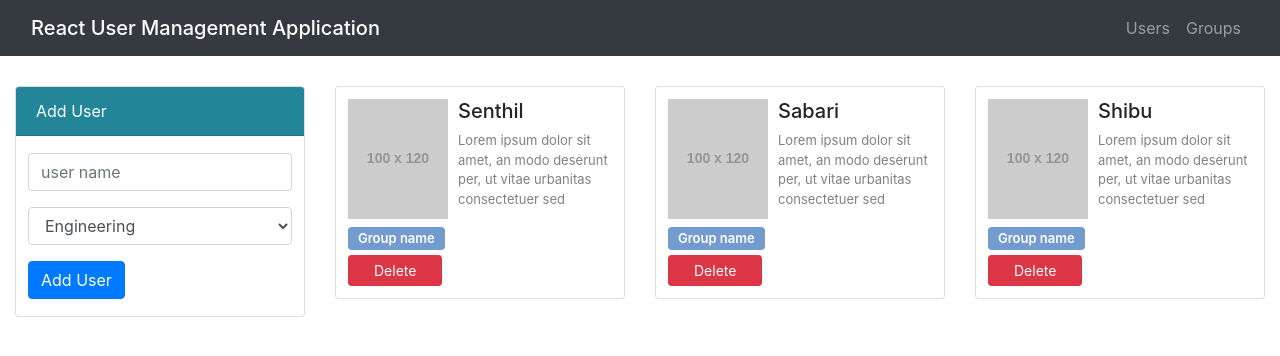
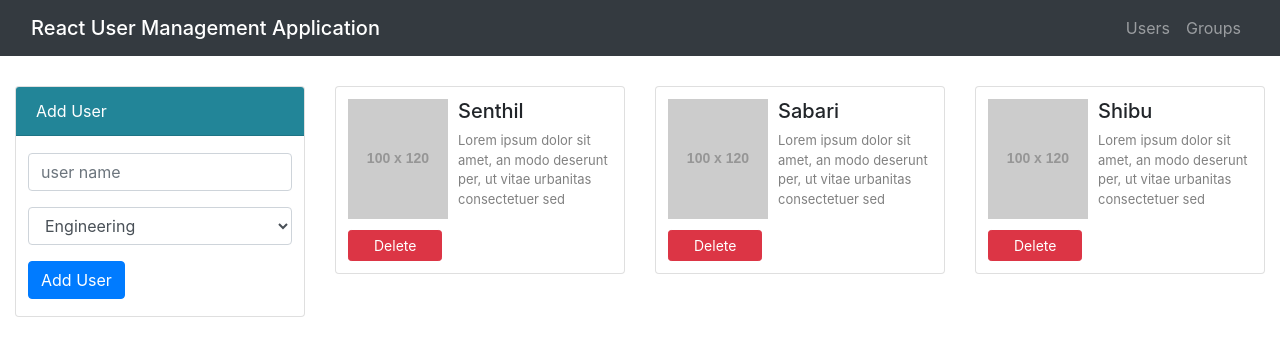
Before and after one commit to ssthil/react-crud-app, a React app: page /#/ in a window 1280 px wide. Shown: the top 356 px of the page. Built offline with nearby package versions, Linux system fonts and the light colour scheme.

Commit message:
MODIFIED userlist

```diff
--- a/src/components/UserList.js
+++ b/src/components/UserList.js
@@ -35,7 +35,7 @@ class UserList extends Component {
       </li>
 */
   render() {
-    const { name, desc, groupName } = this.props;
+    const { name, desc } = this.props;
 
     return (
       <div className="col-lg-4 col-md-4 col-sm-6">
@@ -45,7 +45,6 @@ class UserList extends Component {
             <div className="content-section">
               <h5>{name.capitalize()}</h5>
               <p>{desc}</p>
-              <div className="group-name badge">{ groupName.capitalize() }</div>
             </div>
             <button className="btn btn-danger btn-sm btn-custom">Delete</button>
           </div>
--- a/src/pages/Users.js
+++ b/src/pages/Users.js
@@ -100,7 +100,7 @@ class Users extends Component {
               <div className="card-header">User Lists</div> */}
               {this.state.users.length > 0 ? (
                 this.state.users.map(user => (
-                  <UserList key={ user.id } name={ user.name } desc={ user.desc } groupName="group name"/>
+                  <UserList key={ user.id } name={ user.name } desc={ user.desc } />
                 ))
               ) : (
                 <div className="alert alert-danger">No Records!</div>
```
